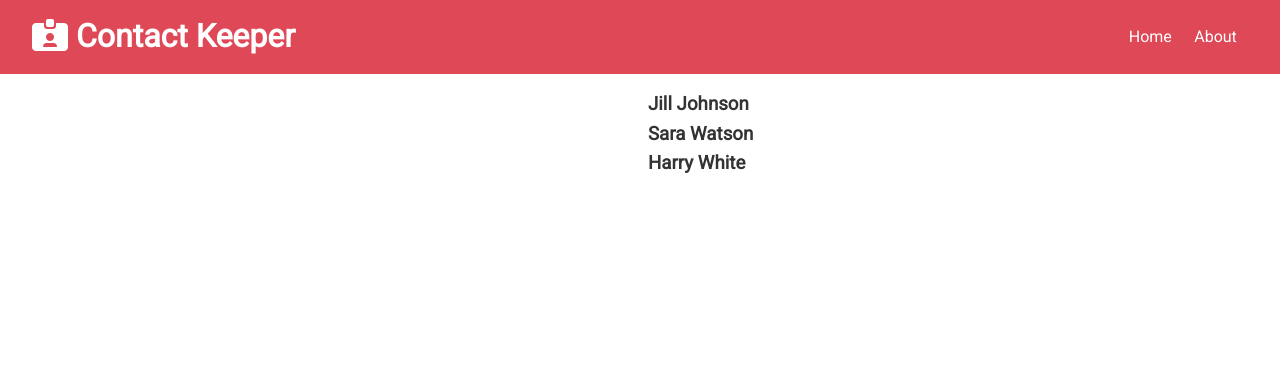
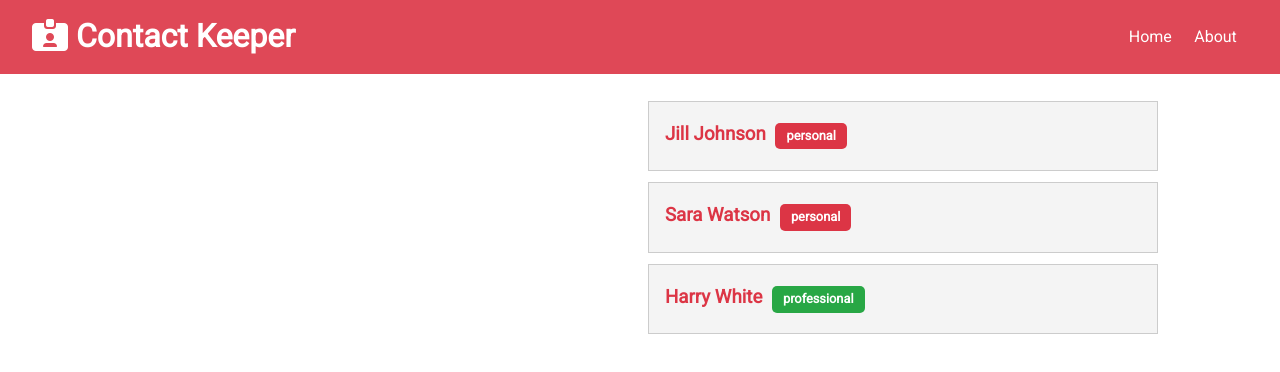
Before and after one commit to GuRuGuMaWaRu/EP__contact-keeper, a React (Create React App) app in the folder client/: page / in a window 1280 px wide. Shown: the top 372 px of the page. Built offline with nearby package versions, Linux system fonts and the light colour scheme.

Commit message:
Write ContactItem component

```diff
--- a/client/src/components/contacts/ContactItem.js
+++ b/client/src/components/contacts/ContactItem.js
@@ -0,0 +1,23 @@
+import React from "react";
+
+const ContactItem = ({ contact }) => {
+  const { id, name, email, phone, type } = contact;
+
+  return (
+    <div className="card bg-light">
+      <h3 className="text-primary text-left">
+        {name}{" "}
+        <span
+          className={
+            "badge " +
+            (type === "professional" ? "badge-success" : "badge-primary")
+          }
+        >
+          {type}
+        </span>
+      </h3>
+    </div>
+  );
+};
+
+export default ContactItem;
--- a/client/src/components/contacts/Contacts.js
+++ b/client/src/components/contacts/Contacts.js
@@ -1,4 +1,6 @@
 import React, { Fragment, useContext } from "react";
+import ContactItem from "./ContactItem";
+
 import ContactContext from "../../context/contact/contactContext";
 
 const Contacts = () => {
@@ -8,7 +10,7 @@ const Contacts = () => {
   return (
     <Fragment>
       {contacts.map(contact => (
-        <h3 key={contact.id}>{contact.name}</h3>
+        <ContactItem key={contact.id} contact={contact} />
       ))}
     </Fragment>
   );
```
